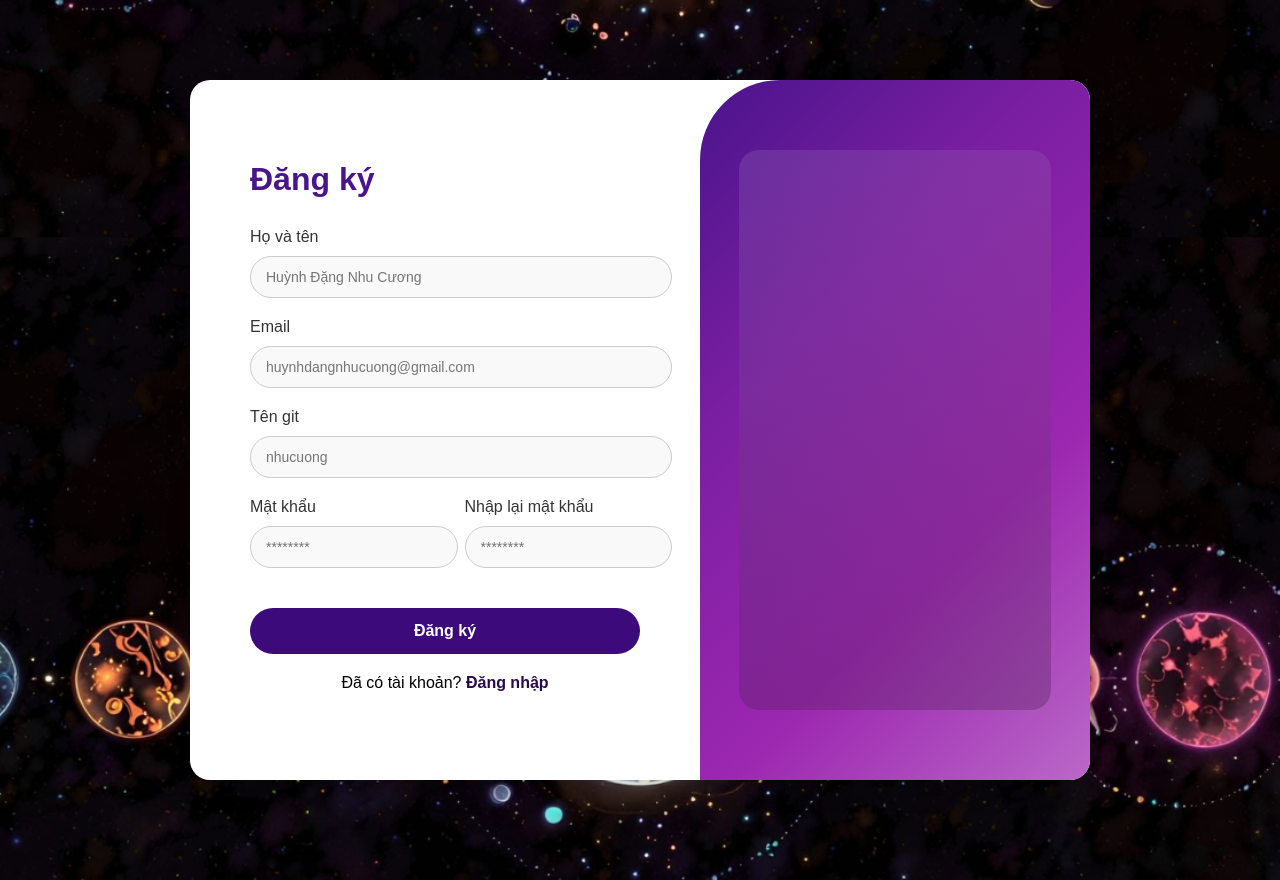
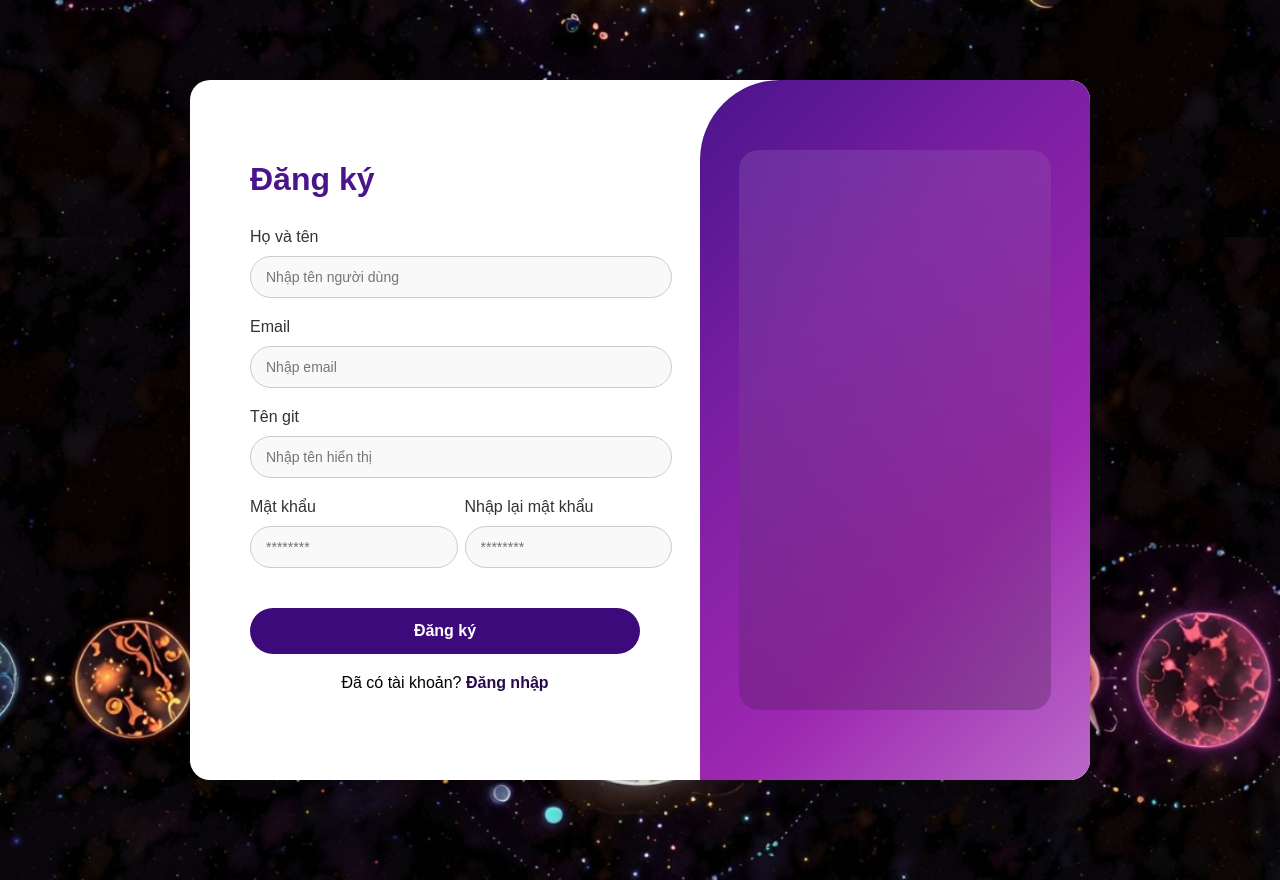
Before and after one commit to NLinh2004/group8-project, a React (Create React App) app in the folder frontend/: page /signup in a window 1280 px wide. Built offline with nearby package versions, Linux system fonts and the light colour scheme.

Commit message:
Chinh loi phat sinh sau khi merge

```diff
--- a/frontend/src/components/Login.jsx
+++ b/frontend/src/components/Login.jsx
@@ -59,9 +59,10 @@ function Login({ onLoginSuccess }) {
       // XỬ LÝ LỖI & RATE LIMIT
       if (!loginRes.ok) {
         if (loginRes.status === 429) {
-          const retryAfter = loginData.retryAfter || 60;
-          setCountdown(retryAfter);
-          setRateLimitError(`Quá nhiều lần thử! Vui lòng chờ ${retryAfter} giây.`);
+          const retryAfter = loginRes.headers.get('Retry-After');
+          const retryAfterNum = retryAfter ? parseInt(retryAfter, 10) : 900; // fallback 15 phút
+          setCountdown(retryAfterNum);
+          setRateLimitError(`Quá nhiều lần thử! Vui lòng chờ ${Math.ceil(retryAfterNum / 60)} phút.`);
           return;
         }
         throw new Error(loginData.message || "Đăng nhập thất bại");
--- a/frontend/src/components/SignUp.jsx
+++ b/frontend/src/components/SignUp.jsx
@@ -15,7 +15,7 @@ function SignUp() {
   const handleSubmit = async (e) => {
     e.preventDefault();
     if (form.password !== form.confirmPassword) {
-      setMessage("❌ Mật khẩu không khớp");
+      setMessage("Mật khẩu không khớp");
       return;
     }
 
@@ -58,7 +58,7 @@ function SignUp() {
             <label>Họ và tên</label>
             <input
               type="text"
-              placeholder="Huỳnh Đặng Nhu Cương"
+              placeholder="Nhập tên người dùng"
               value={form.name}
               onChange={(e) => setForm({ ...form, name: e.target.value })}
               required
@@ -67,7 +67,7 @@ function SignUp() {
             <label style={{ marginTop: "20px" }}>Email</label>
             <input
               type="email"
-              placeholder="huynhdangnhucuong@gmail.com"
+              placeholder="Nhập email"
               value={form.email}
               onChange={(e) => setForm({ ...form, email: e.target.value })}
               required
@@ -76,7 +76,7 @@ function SignUp() {
             <label style={{ marginTop: "20px" }}>Tên git</label>
             <input
               type="text"
-              placeholder="nhucuong"
+              placeholder="Nhập tên hiển thị"
               value={form.gitname}
               onChange={(e) => setForm({ ...form, gitname: e.target.value })}
               required
```
Also changed, not shown: 1 other file (tests, documents, lock files or other folders).
